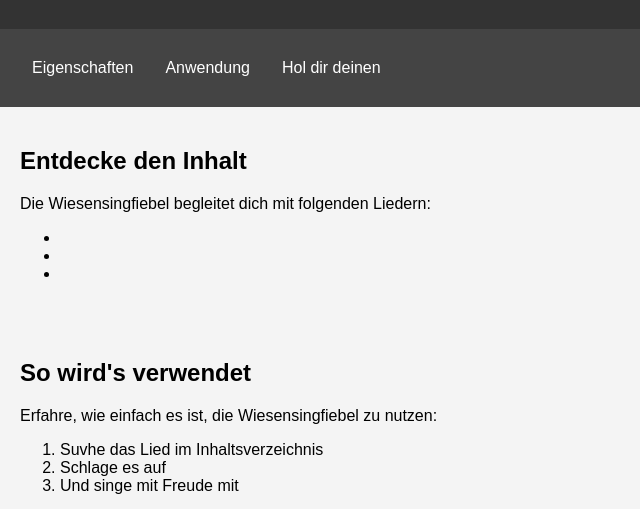
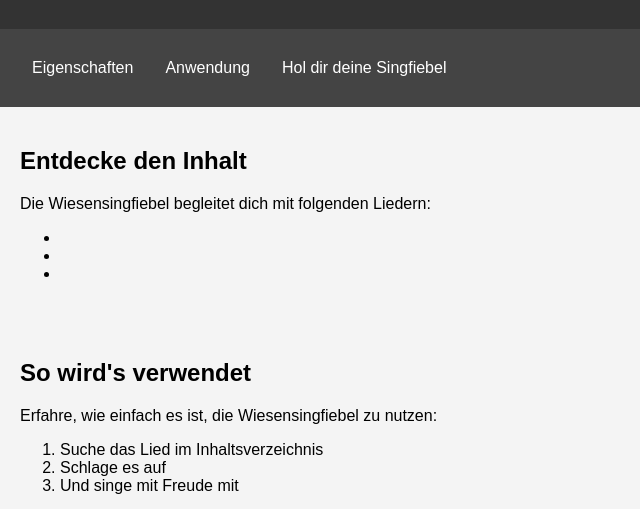
Before and after one commit to wsauerbrey/wsauerbrey.github.io, a plain HTML site: page index.html in a window 1280 px wide. Shown: the part 153-662 px from the top of the page, 0-640 px from the left. Drawn offline with Linux system fonts and the light colour scheme.

Commit message:
Überarbeitung

```diff
--- a/index.html
+++ b/index.html
@@ -81,7 +81,7 @@
         <ul>
             <li><a href="#features">Eigenschaften</a></li>
             <li><a href="#how-to-use">Anwendung</a></li>
-            <li><a href="#get-yours">Hol dir deinen</a></li>
+            <li><a href="#get-yours">Hol dir deine Singfiebel</a></li>
         </ul>
     </nav>
 
@@ -99,7 +99,7 @@
         <h2>So wird's verwendet</h2>
         <p>Erfahre, wie einfach es ist, die Wiesensingfiebel zu nutzen:</p>
         <ol>
-            <li>Suvhe das Lied im Inhaltsverzeichnis</li>
+            <li>Suche das Lied im Inhaltsverzeichnis</li>
             <li>Schlage es auf</li>
             <li>Und singe mit Freude mit</li>
         </ol>
```
